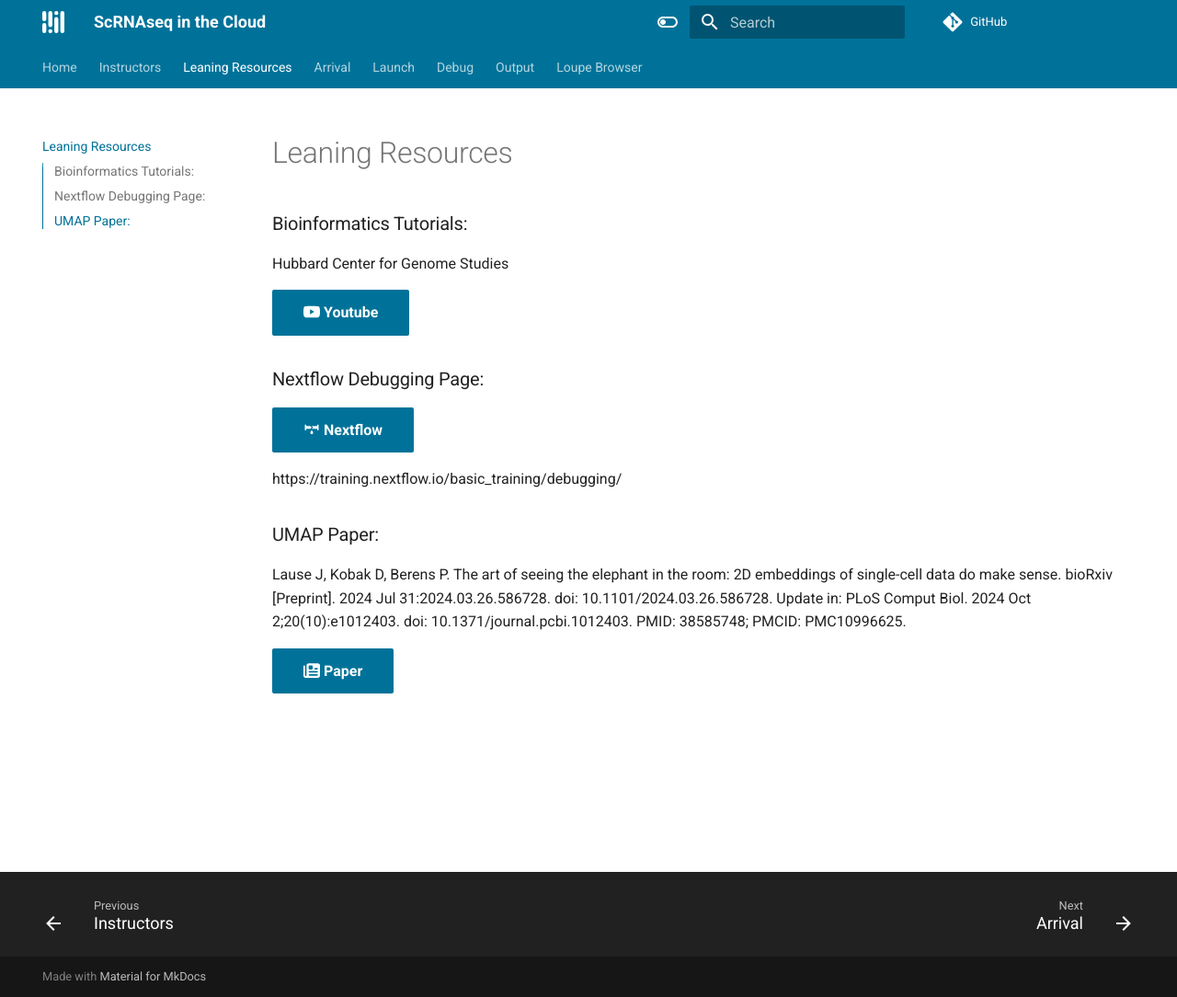
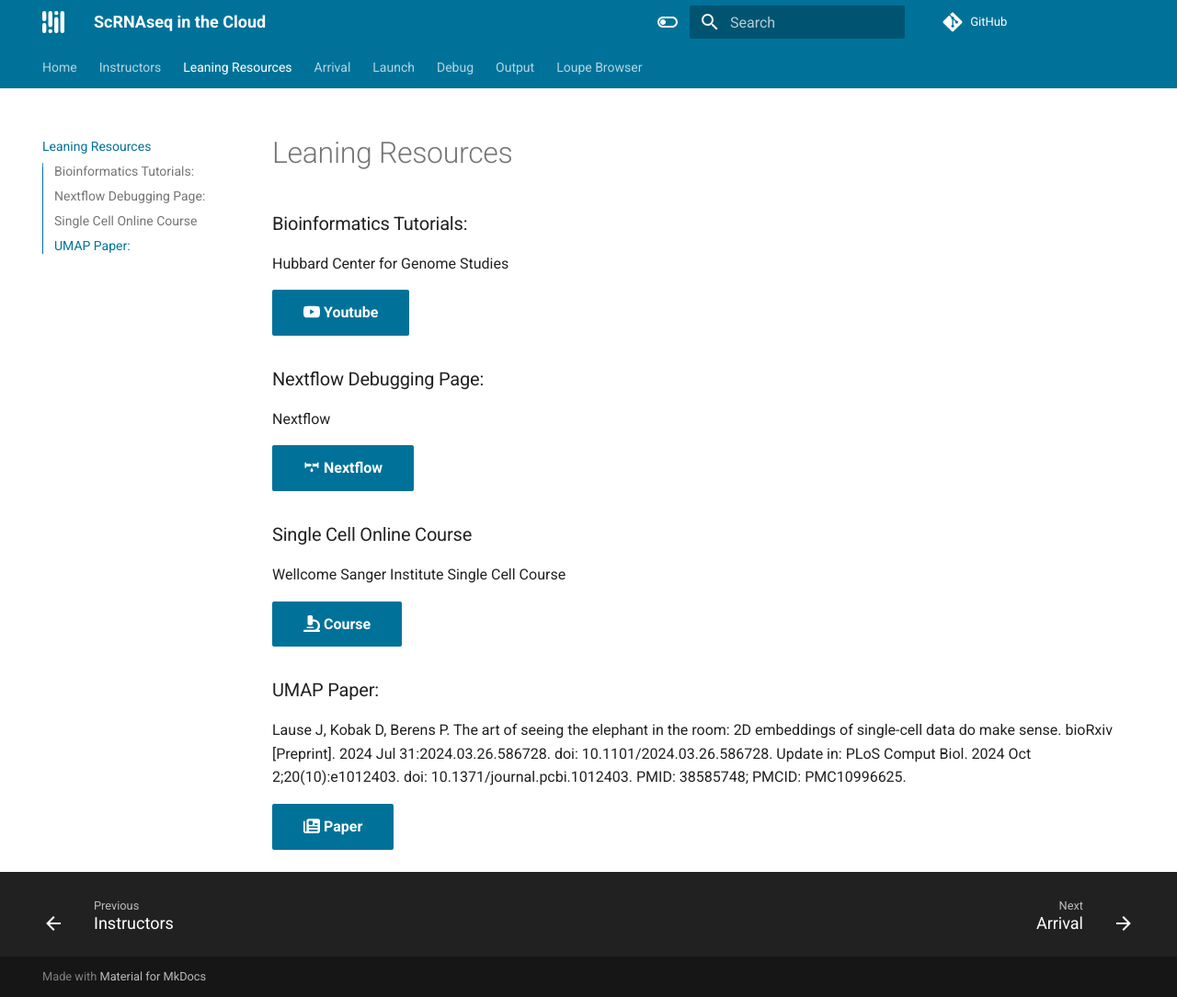
Before and after one commit to mdibl/scrnaseq_course_2024, an MkDocs documentation site: the page built from docs/learning_resources.md, in a window 1280 px wide and 1084 px high. Shown: the whole window at 92% size. Built offline with MkDocs 1.6.1 and Material for MkDocs 9.7.7, drawn with Linux system fonts in a browser that asks for light colours; comment, search, counter and statistics services are not loaded.

Commit message:
added single cell course link

```diff
--- a/docs/learning_resources.md
+++ b/docs/learning_resources.md
@@ -9,10 +9,15 @@
 
 ### Nextflow Debugging Page:
 
+Nextflow
+
 [:material-pipe-leak:   Nextflow](https://training.nextflow.io/basic_training/debugging/){ .md-button .md-button--primary }
 
+### Single Cell Online Course
 
-https://training.nextflow.io/basic_training/debugging/
+Wellcome Sanger Institute Single Cell Course
+
+[:fontawesome-solid-microscope: Course](https://www.singlecellcourse.org/){ .md-button .md-button--primary }
 
 ### UMAP Paper:
 
```
